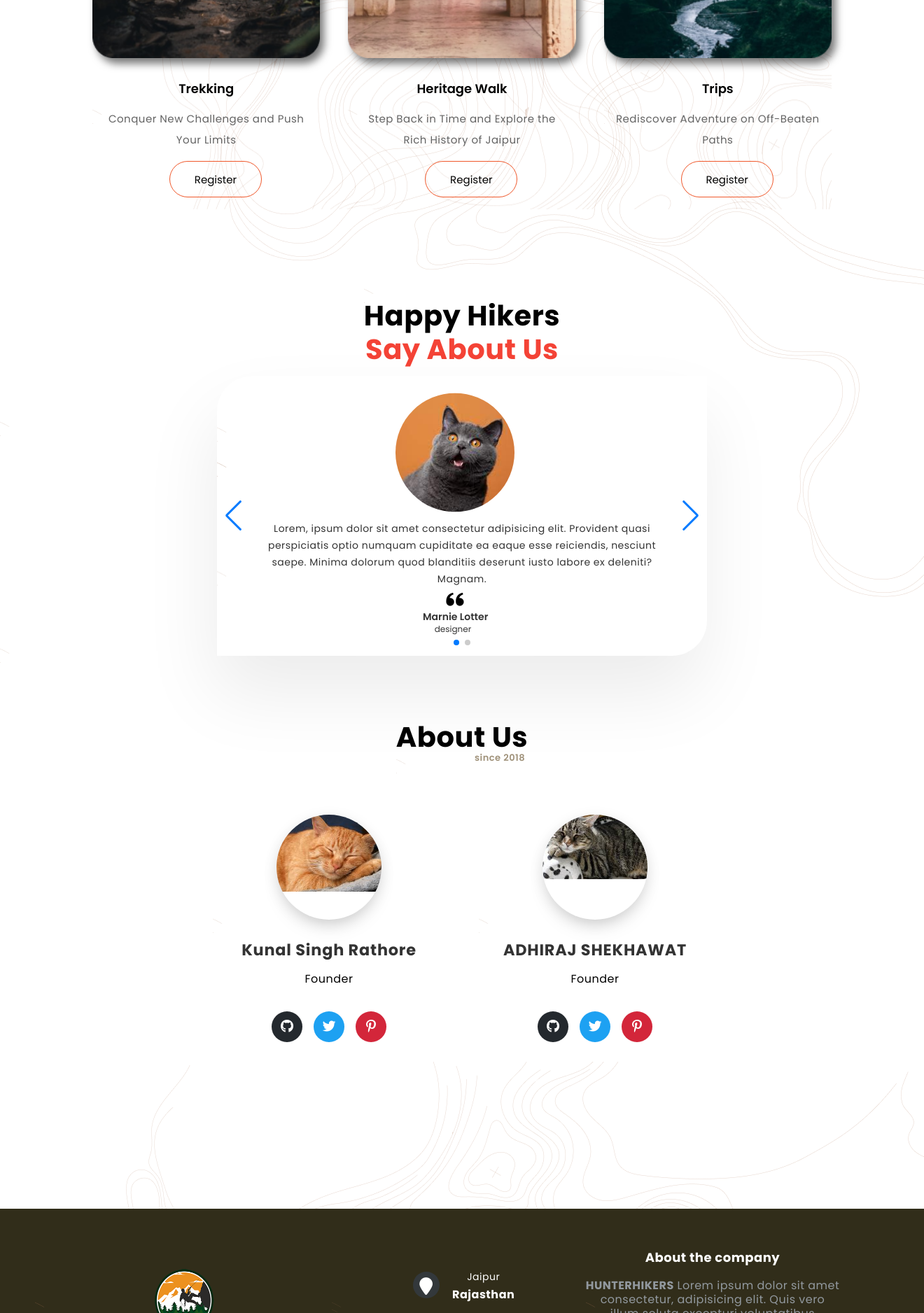
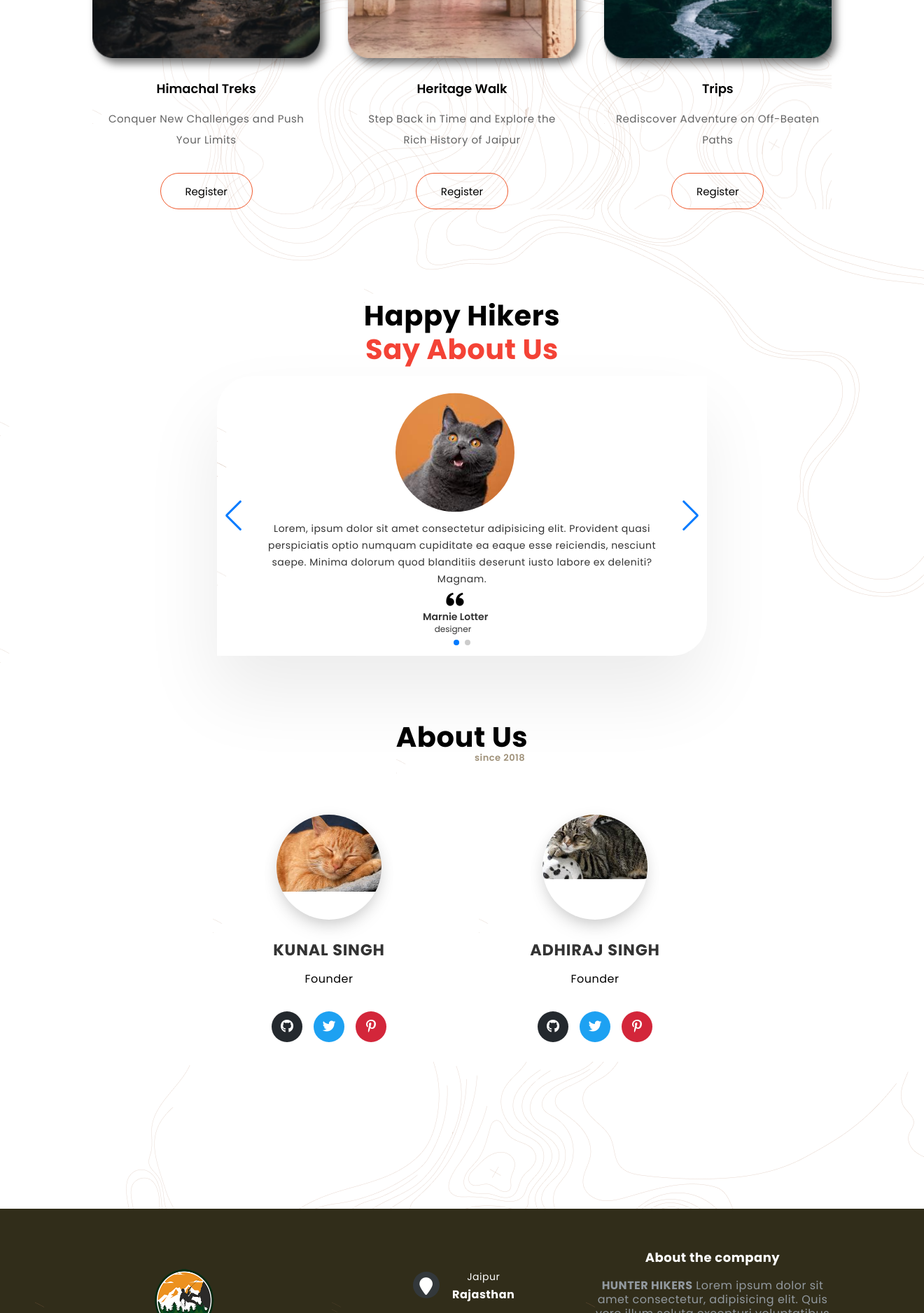
Before and after one commit to vinii-13/Webdev_1, a PHP site: page / in a window 1320 px wide; the page is wider, and only the part inside the window is pictured. Shown: the part 2320-4196 px from the top of that part at 70% size. Run offline with PHP 8.4, Linux system fonts and the light colour scheme; some libraries are stand-ins or nearby versions.

Commit message:
register button change

```diff
--- a/index.html
+++ b/index.html
@@ -136,7 +136,7 @@
                 <img src="images/rectangle-146.png" alt="cat-1">
             </div>
             <div class="details">
-                <h3>Trekking</h3>
+                <h3>Himachal Treks</h3>
                 <p>Conquer New Challenges and Push Your Limits</p>
             </div>
             <a class="b-register" href="index.html">Register</a>
@@ -218,7 +218,7 @@
             <div class="a_card-img">
                 <img src="images/c9.jpg" alt="Kunal Singh Rathore">
             </div>
-            <p class="a_name">Kunal Singh Rathore</p>
+            <p class="a_name">KUNAL SINGH</p>
             <p>Founder</p>
             <div class="socials">
                 <button class="github"><i class="fab fa-github"></i> </button>
@@ -232,7 +232,7 @@
             <div class="a_card-img">
                 <img src="images/c8.jpg" alt="Kunal Singh Rathore">
             </div>
-            <p class="a_name">ADHIRAJ SHEKHAWAT</p>
+            <p class="a_name">ADHIRAJ SINGH</p>
             <p>Founder</p>
             <div class="socials">
                 <button class="github"><i class="fab fa-github"></i> </button>
@@ -247,7 +247,7 @@
         <div class="footer-row">
             <div class="footer-left">
                 <img class="footer-logo" src="images/logo.png" alt="">
-                <h3>HUNTERHIKERS</h3>
+                <h3>HUNTER HIKERS</h3>
                 <p class="footer-links">
                     <a href="#home">home</a>
                     |
@@ -278,7 +278,7 @@
             <div class="footer-right">
                 <p class="footer-company-about">
                     <span>About the company</span>
-                    <strong>HUNTERHIKERS</strong> Lorem ipsum dolor sit amet consectetur, adipisicing elit. Quis vero illum
+                    <strong>HUNTER HIKERS</strong> Lorem ipsum dolor sit amet consectetur, adipisicing elit. Quis vero illum
                     soluta excepturi
                     voluptatibus voluptatum laborum quos saepe facilis laudantium amet impedit quasi dolorum, voluptate unde
                     ullam delectus molestiae autem.
@@ -291,7 +291,7 @@
 
                 </div>
             </div>
-            <p class="footer-company-name">Copyright©2018 <strong>HunterHikers</strong>
+            <p class="footer-company-name">Copyright©2018 <strong>Hunter Hikers</strong>
                 All rights reserved</p>
         </div>
     </footer>
--- a/style.css
+++ b/style.css
@@ -327,11 +327,10 @@ nav .fa {
   color: #636363;
 
 }
-/* .card {
-  background-color: #f5f4ed;
-  border-radius: 20px;
-  box-shadow: 0 0 30px rgba(0, 0, 0, 0.18);
-} */
+.card {
+  display: grid;
+  grid-row: repeat(3, 1fr);
+}
 .container {
   position: relative;
   clip-path: polygon(0 0, 100% 0, 100% 85, 0 100%);
@@ -414,7 +413,8 @@ img {
   padding: 0px 10px;
   width: 110px;
   height: 50px;
-  transform: translate(110px, -17px);
+  justify-self: center;
+  /* transform: translate(110px, -17px); */
   /* background-color: #f5f4ed; */
   text-decoration: none;
   color: #000000;
```
Also changed, not shown: images/logo-w.png.
